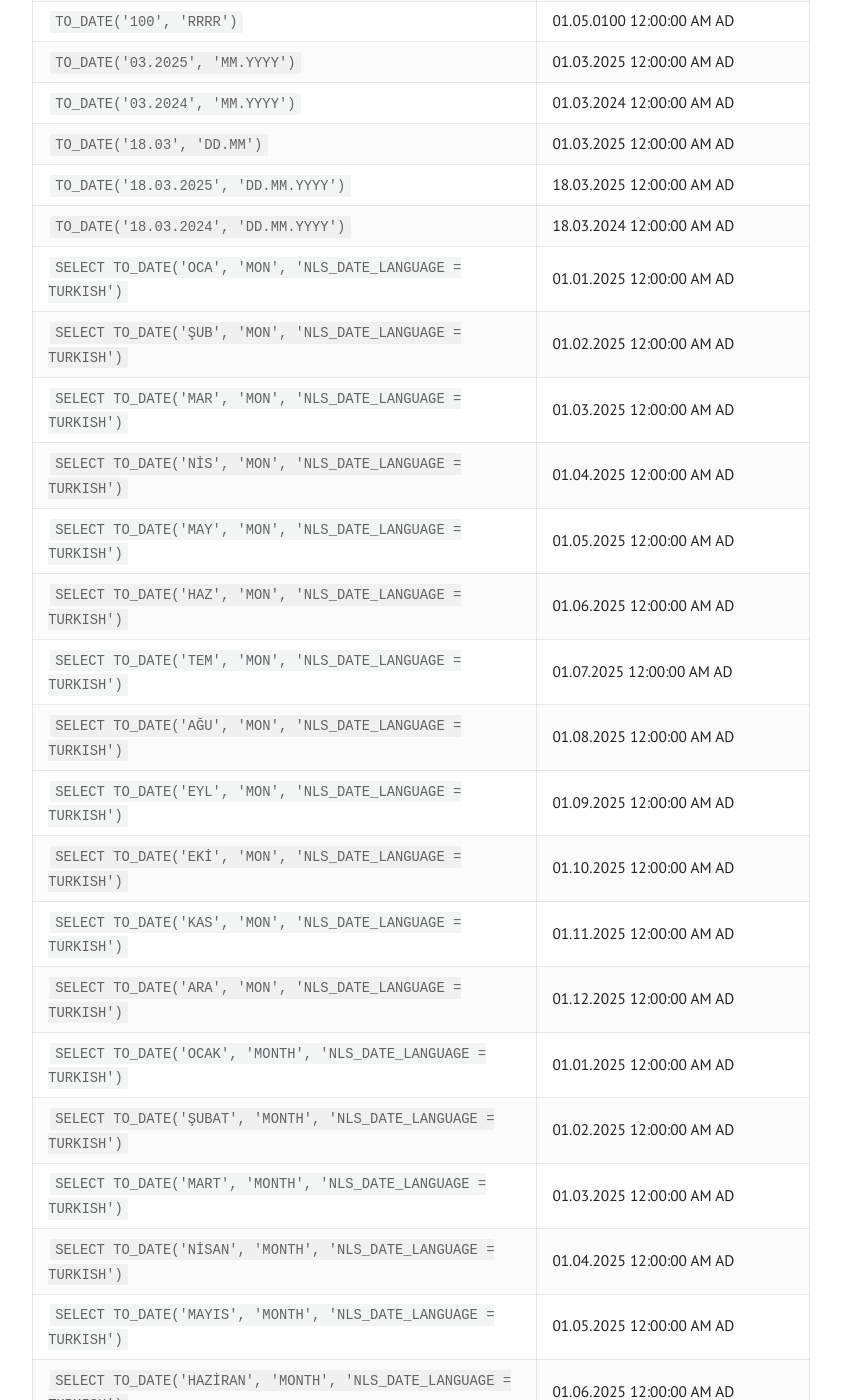
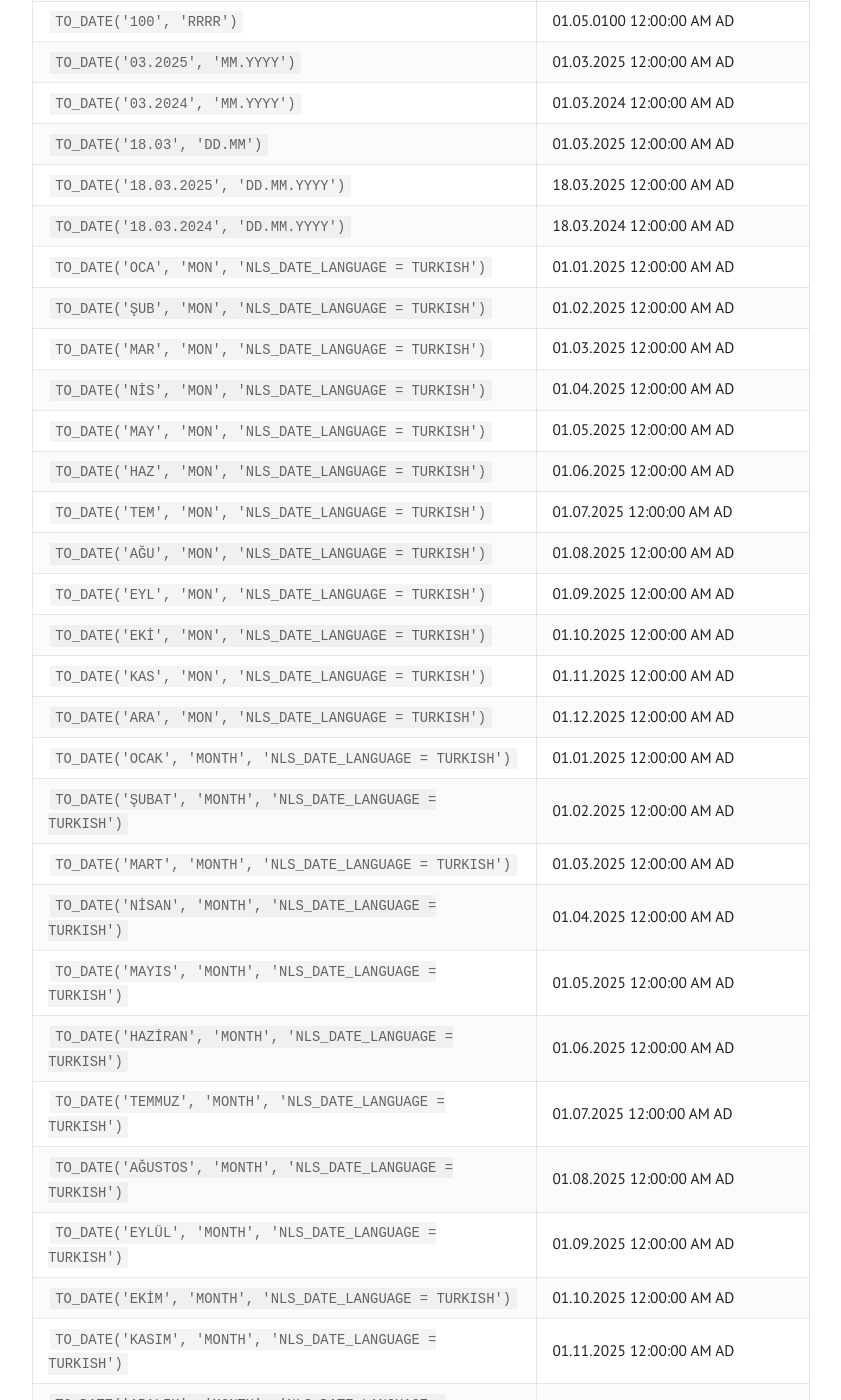
Before and after one commit to tunahanoguz/tunahanoguz.github.io, a Jekyll site: the page built from _posts/2025-05-19-oracle-TO_DATE-fonksiyonu.md, in a window 1280 px wide and 1400 px high, scrolled down 5755 px. Shown: the whole window, without its empty margins (219-1060 px from the left). Built offline with Jekyll 4.4.1, drawn with Linux system fonts in a browser that asks for light colours; some of the changed text lies outside the part shown.

Commit message:
Update 2025-05-19-oracle-TO_DATE-fonksiyonu.md

```diff
--- a/_posts/2025-05-19-oracle-TO_DATE-fonksiyonu.md
+++ b/_posts/2025-05-19-oracle-TO_DATE-fonksiyonu.md
@@ -151,30 +151,30 @@ Aşağıdaki tabloda `format` isim parametrenin alabileceği değerler ve onlar
 | `TO_DATE('18.03', 'DD.MM')`           | 01.03.2025 12:00:00 AM AD                |
 | `TO_DATE('18.03.2025', 'DD.MM.YYYY')` | 18.03.2025 12:00:00 AM AD                |
 | `TO_DATE('18.03.2024', 'DD.MM.YYYY')` | 18.03.2024 12:00:00 AM AD                |
-| `SELECT TO_DATE('OCA', 'MON', 'NLS_DATE_LANGUAGE = TURKISH')` | 01.01.2025 12:00:00 AM AD                  |
-| `SELECT TO_DATE('ŞUB', 'MON', 'NLS_DATE_LANGUAGE = TURKISH')` | 01.02.2025 12:00:00 AM AD                  |
-| `SELECT TO_DATE('MAR', 'MON', 'NLS_DATE_LANGUAGE = TURKISH')` | 01.03.2025 12:00:00 AM AD                  |
-| `SELECT TO_DATE('NİS', 'MON', 'NLS_DATE_LANGUAGE = TURKISH')` | 01.04.2025 12:00:00 AM AD                  |
-| `SELECT TO_DATE('MAY', 'MON', 'NLS_DATE_LANGUAGE = TURKISH')` | 01.05.2025 12:00:00 AM AD                  |
-| `SELECT TO_DATE('HAZ', 'MON', 'NLS_DATE_LANGUAGE = TURKISH')` | 01.06.2025 12:00:00 AM AD                  |
-| `SELECT TO_DATE('TEM', 'MON', 'NLS_DATE_LANGUAGE = TURKISH')` | 01.07.2025 12:00:00 AM AD                  |
-| `SELECT TO_DATE('AĞU', 'MON', 'NLS_DATE_LANGUAGE = TURKISH')` | 01.08.2025 12:00:00 AM AD                  |
-| `SELECT TO_DATE('EYL', 'MON', 'NLS_DATE_LANGUAGE = TURKISH')` | 01.09.2025 12:00:00 AM AD                  |
-| `SELECT TO_DATE('EKİ', 'MON', 'NLS_DATE_LANGUAGE = TURKISH')` | 01.10.2025 12:00:00 AM AD                  |
-| `SELECT TO_DATE('KAS', 'MON', 'NLS_DATE_LANGUAGE = TURKISH')` | 01.11.2025 12:00:00 AM AD                  |
-| `SELECT TO_DATE('ARA', 'MON', 'NLS_DATE_LANGUAGE = TURKISH')` | 01.12.2025 12:00:00 AM AD                  |
-| `SELECT TO_DATE('OCAK', 'MONTH', 'NLS_DATE_LANGUAGE = TURKISH')`    | 01.01.2025 12:00:00 AM AD                  |
-| `SELECT TO_DATE('ŞUBAT', 'MONTH', 'NLS_DATE_LANGUAGE = TURKISH')`   | 01.02.2025 12:00:00 AM AD                  |
-| `SELECT TO_DATE('MART', 'MONTH', 'NLS_DATE_LANGUAGE = TURKISH')`    | 01.03.2025 12:00:00 AM AD                  |
-| `SELECT TO_DATE('NİSAN', 'MONTH', 'NLS_DATE_LANGUAGE = TURKISH')`   | 01.04.2025 12:00:00 AM AD                  |
-| `SELECT TO_DATE('MAYIS', 'MONTH', 'NLS_DATE_LANGUAGE = TURKISH')`   | 01.05.2025 12:00:00 AM AD                  |
-| `SELECT TO_DATE('HAZİRAN', 'MONTH', 'NLS_DATE_LANGUAGE = TURKISH')` | 01.06.2025 12:00:00 AM AD                  |
-| `SELECT TO_DATE('TEMMUZ', 'MONTH', 'NLS_DATE_LANGUAGE = TURKISH')`  | 01.07.2025 12:00:00 AM AD                  |
-| `SELECT TO_DATE('AĞUSTOS', 'MONTH', 'NLS_DATE_LANGUAGE = TURKISH')` | 01.08.2025 12:00:00 AM AD                  |
-| `SELECT TO_DATE('EYLÜL', 'MONTH', 'NLS_DATE_LANGUAGE = TURKISH')`   | 01.09.2025 12:00:00 AM AD                  |
-| `SELECT TO_DATE('EKİM', 'MONTH', 'NLS_DATE_LANGUAGE = TURKISH')`    | 01.10.2025 12:00:00 AM AD                  |
-| `SELECT TO_DATE('KASIM', 'MONTH', 'NLS_DATE_LANGUAGE = TURKISH')`   | 01.11.2025 12:00:00 AM AD                  |
-| `SELECT TO_DATE('ARALIK', 'MONTH', 'NLS_DATE_LANGUAGE = TURKISH')`  | 01.12.2025 12:00:00 AM AD                  |
+| `TO_DATE('OCA', 'MON', 'NLS_DATE_LANGUAGE = TURKISH')` | 01.01.2025 12:00:00 AM AD                  |
+| `TO_DATE('ŞUB', 'MON', 'NLS_DATE_LANGUAGE = TURKISH')` | 01.02.2025 12:00:00 AM AD                  |
+| `TO_DATE('MAR', 'MON', 'NLS_DATE_LANGUAGE = TURKISH')` | 01.03.2025 12:00:00 AM AD                  |
+| `TO_DATE('NİS', 'MON', 'NLS_DATE_LANGUAGE = TURKISH')` | 01.04.2025 12:00:00 AM AD                  |
+| `TO_DATE('MAY', 'MON', 'NLS_DATE_LANGUAGE = TURKISH')` | 01.05.2025 12:00:00 AM AD                  |
+| `TO_DATE('HAZ', 'MON', 'NLS_DATE_LANGUAGE = TURKISH')` | 01.06.2025 12:00:00 AM AD                  |
+| `TO_DATE('TEM', 'MON', 'NLS_DATE_LANGUAGE = TURKISH')` | 01.07.2025 12:00:00 AM AD                  |
+| `TO_DATE('AĞU', 'MON', 'NLS_DATE_LANGUAGE = TURKISH')` | 01.08.2025 12:00:00 AM AD                  |
+| `TO_DATE('EYL', 'MON', 'NLS_DATE_LANGUAGE = TURKISH')` | 01.09.2025 12:00:00 AM AD                  |
+| `TO_DATE('EKİ', 'MON', 'NLS_DATE_LANGUAGE = TURKISH')` | 01.10.2025 12:00:00 AM AD                  |
+| `TO_DATE('KAS', 'MON', 'NLS_DATE_LANGUAGE = TURKISH')` | 01.11.2025 12:00:00 AM AD                  |
+| `TO_DATE('ARA', 'MON', 'NLS_DATE_LANGUAGE = TURKISH')` | 01.12.2025 12:00:00 AM AD                  |
+| `TO_DATE('OCAK', 'MONTH', 'NLS_DATE_LANGUAGE = TURKISH')`    | 01.01.2025 12:00:00 AM AD                  |
+| `TO_DATE('ŞUBAT', 'MONTH', 'NLS_DATE_LANGUAGE = TURKISH')`   | 01.02.2025 12:00:00 AM AD                  |
+| `TO_DATE('MART', 'MONTH', 'NLS_DATE_LANGUAGE = TURKISH')`    | 01.03.2025 12:00:00 AM AD                  |
+| `TO_DATE('NİSAN', 'MONTH', 'NLS_DATE_LANGUAGE = TURKISH')`   | 01.04.2025 12:00:00 AM AD                  |
+| `TO_DATE('MAYIS', 'MONTH', 'NLS_DATE_LANGUAGE = TURKISH')`   | 01.05.2025 12:00:00 AM AD                  |
+| `TO_DATE('HAZİRAN', 'MONTH', 'NLS_DATE_LANGUAGE = TURKISH')` | 01.06.2025 12:00:00 AM AD                  |
+| `TO_DATE('TEMMUZ', 'MONTH', 'NLS_DATE_LANGUAGE = TURKISH')`  | 01.07.2025 12:00:00 AM AD                  |
+| `TO_DATE('AĞUSTOS', 'MONTH', 'NLS_DATE_LANGUAGE = TURKISH')` | 01.08.2025 12:00:00 AM AD                  |
+| `TO_DATE('EYLÜL', 'MONTH', 'NLS_DATE_LANGUAGE = TURKISH')`   | 01.09.2025 12:00:00 AM AD                  |
+| `TO_DATE('EKİM', 'MONTH', 'NLS_DATE_LANGUAGE = TURKISH')`    | 01.10.2025 12:00:00 AM AD                  |
+| `TO_DATE('KASIM', 'MONTH', 'NLS_DATE_LANGUAGE = TURKISH')`   | 01.11.2025 12:00:00 AM AD                  |
+| `TO_DATE('ARALIK', 'MONTH', 'NLS_DATE_LANGUAGE = TURKISH')`  | 01.12.2025 12:00:00 AM AD                  |
 | `TO_DATE('I', 'RM')` | 01.01.2025 12:00:00 AM AD |
 | `TO_DATE('II', 'RM')` | 01.02.2025 12:00:00 AM AD |
 | `TO_DATE('III', 'RM')` | 01.03.2025 12:00:00 AM AD |
```
